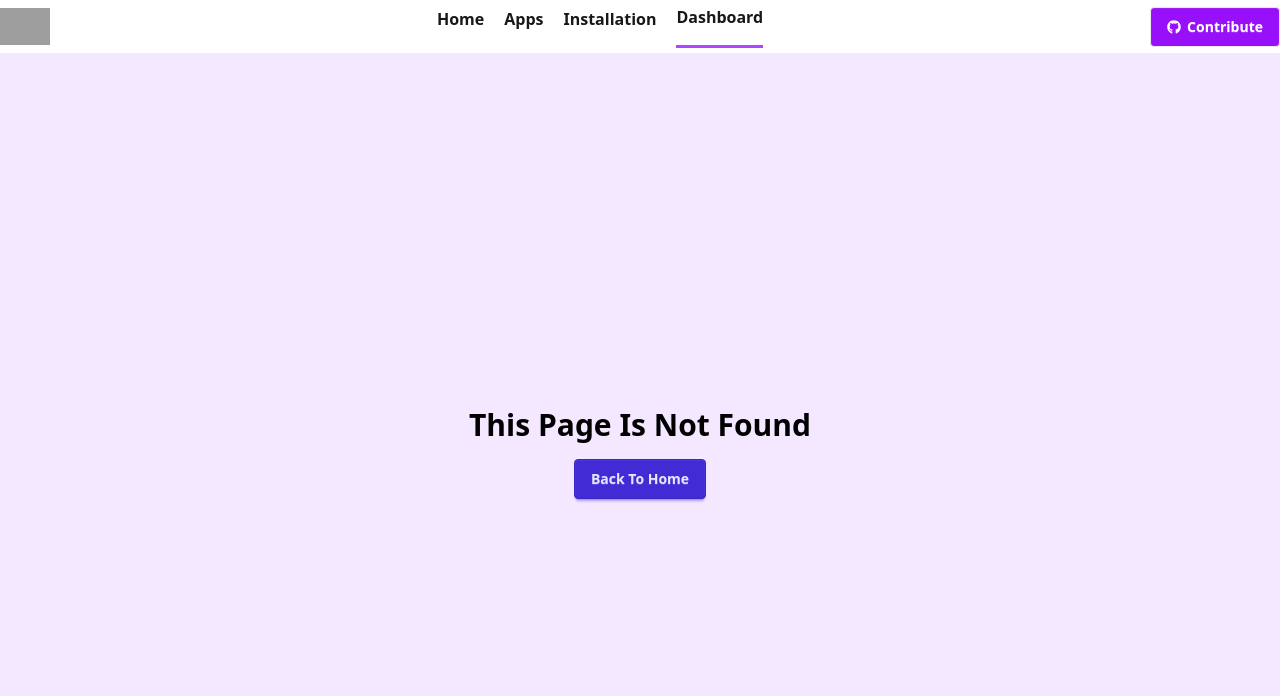
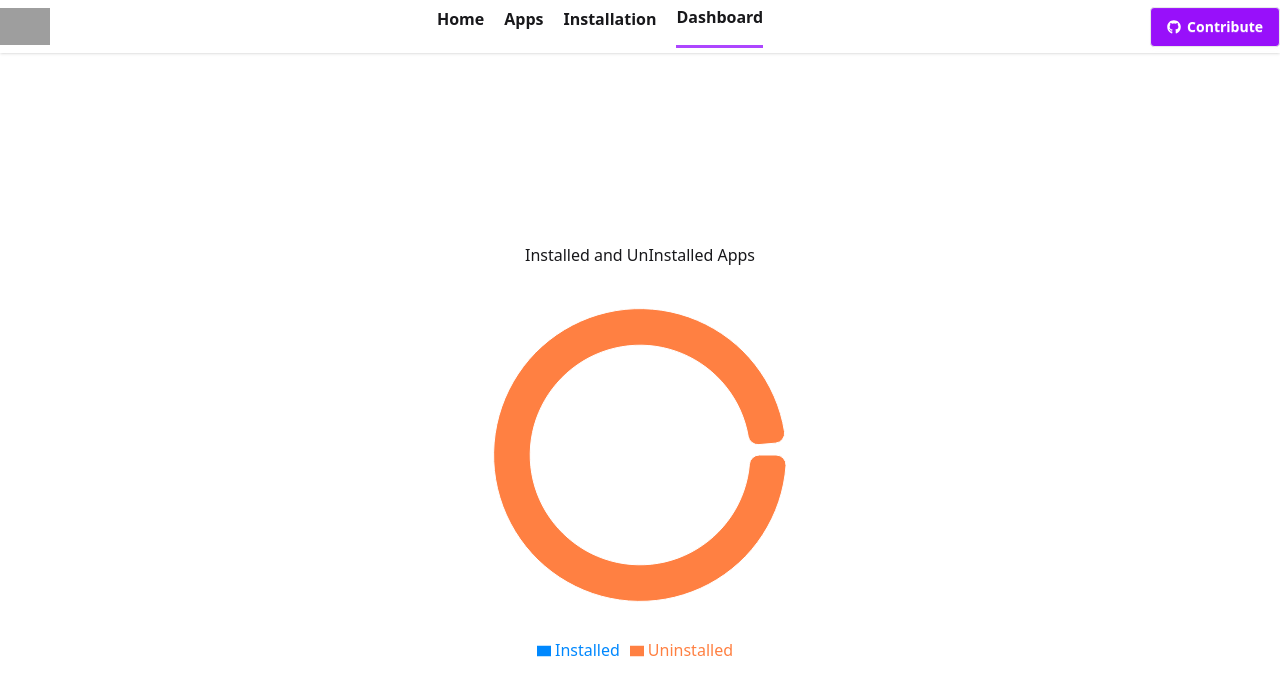
Before and after one commit to jk-jumur/play-store-next, a Next.js app: page /dashboard in a window 1280 px wide. Before the commit this address had no page. Shown: the top 696 px of the page. Built offline with nearby package versions, Linux system fonts and the light colour scheme; grey boxes are pictures that could not be loaded.

Commit message:
dashboard create

```diff
--- /dev/null
+++ b/src/app/dashboard/page.jsx
@@ -0,0 +1,48 @@
+import { Legend, Pie, PieChart, Tooltip, ResponsiveContainer } from "recharts";
+
+
+
+import useApps from "@/components/hooks/useApps";
+import { useContext } from "react";
+import { InstalledAppsContext } from "@/context/install.context";
+
+const DashboardPage = () => {
+  const { installedApps = [] } = useContext(InstalledAppsContext);
+  const { apps = [], loading } = useApps();
+
+  const totalApps = apps.length;
+  const installedCount = installedApps.length;
+  const uninstalledAppsLength = totalApps - installedCount;
+
+  const data = [
+    { name: "Installed", value: installedCount, fill: "#0088FE" },
+    { name: "Uninstalled", value: uninstalledAppsLength, fill: "#FF8042" },
+  ];
+
+  if (loading) {
+    return <div className="flex items-center justify-center mt-5"><span className=" loading  loading-bars  loading-lg  bg-purple-900 "></span></div>;
+  }
+
+  return (
+    <div style={{ width: "100%", maxWidth: "500px", height: "400px", margin: "auto" }}>
+        <h2 className="mt-4 text-center">Installed and UnInstalled Apps</h2>
+      <ResponsiveContainer width="100%" height="100%">
+        <PieChart>
+          <Pie
+            data={data}
+            innerRadius="60%"
+            outerRadius="80%"
+            cornerRadius={10}
+            paddingAngle={5}
+            dataKey="value"
+            isAnimationActive={true}
+          />
+          <Legend />
+          <Tooltip />
+        </PieChart>
+      </ResponsiveContainer>
+    </div>
+  );
+};
+
+export default DashboardPage;
```
